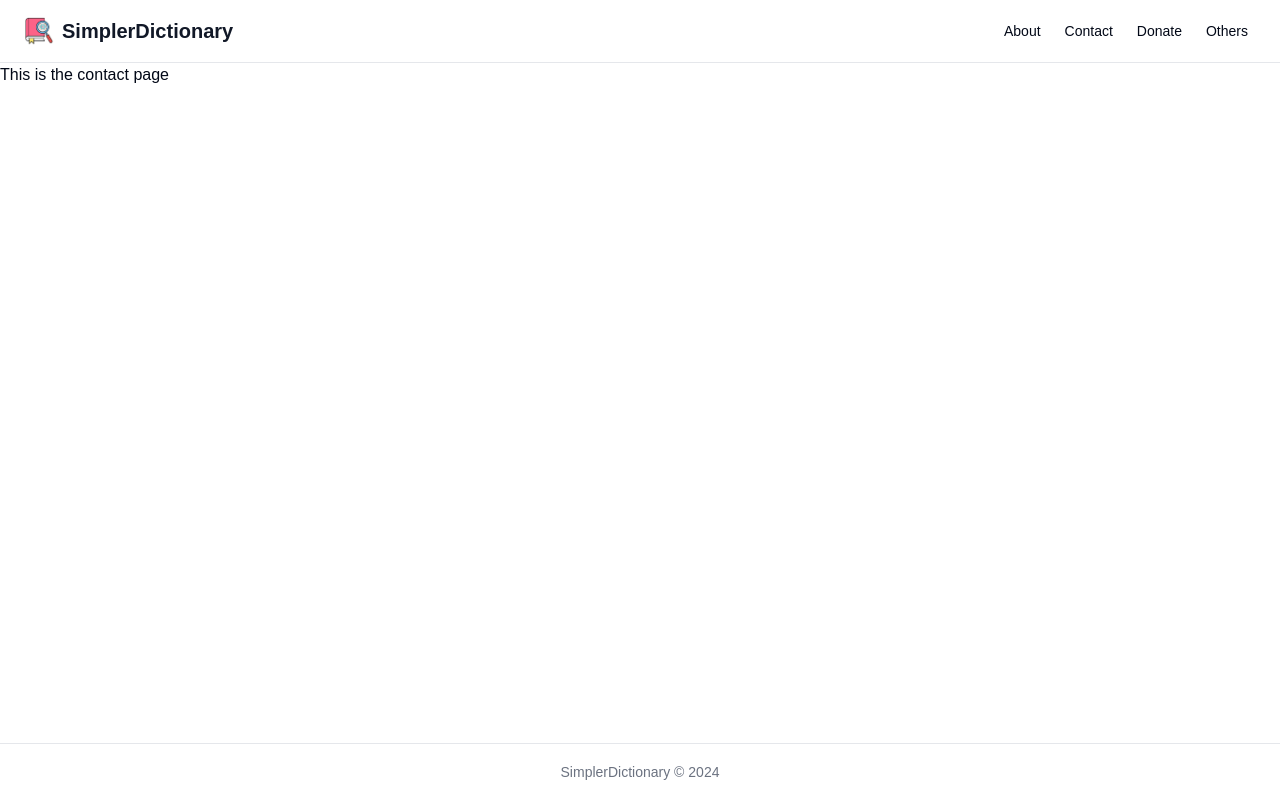
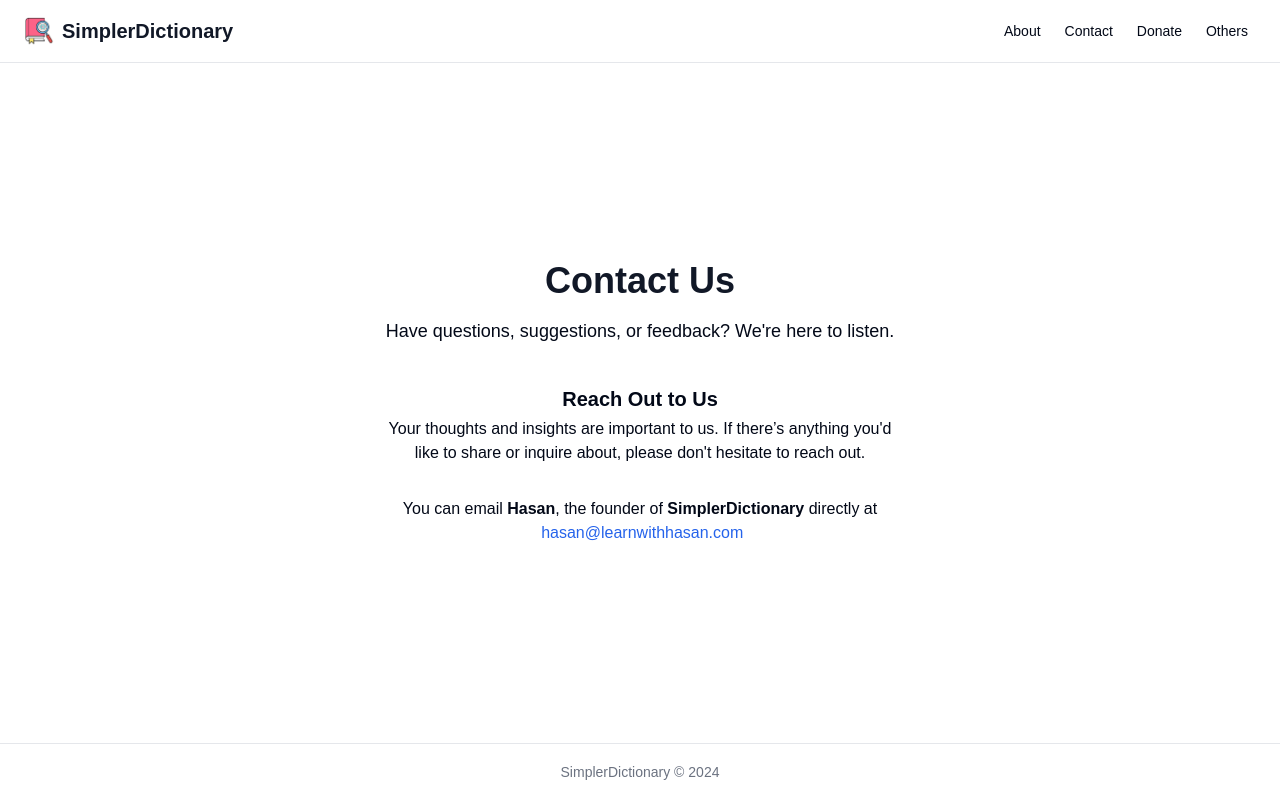
Before and after one commit to hassancs91/SimplerDictionary, a Next.js app: page /contact in a window 1280 px wide. Built offline with nearby package versions, Linux system fonts and the light colour scheme; a web font is replaced by a local one.

Commit message:
feat(core): Add contact page

```diff
--- a/src/app/about/page.tsx
+++ b/src/app/about/page.tsx
@@ -2,9 +2,10 @@ export default function Page() {
 	return (
 		<div className='mx-64 flex h-full flex-col items-center py-14'>
 			<h1 className='mb-4 text-3xl font-semibold text-gray-900 dark:text-slate-200 md:text-4xl'>
-				AI-Enhanced, User-Friendly Dictionary
+				About
 			</h1>
 
+			<h2 className='mt-8 text-2xl font-semibold'>A Community Project, User-Friendly Dictionary</h2>
 			<p className='max-w-lg text-center'>
 				SimplerDictionary, powered by AI, uses SimplerLLM and GPT-4 for
 				clear, easy-to-understand word definitions. It also includes
@@ -13,14 +14,14 @@ export default function Page() {
 			</p>
 
 			<h2 className='mt-14 text-2xl font-semibold'>A Community Project</h2>
-			<p className='max-w-lg text-center'>
+			<p className='max-w-xl text-center'>
 				This dictionary is not just a tool, but a community project.
 				It's open-source, so anyone can add, change, or explore new
 				ideas. It's a creative space for all.
 			</p>
 			<ul className='mt-4 list-inside list-disc space-y-2'>
 				<p className='text-lg font-[500]'>Built with care:</p>
-				<li className='max-w-md'>
+				<li className='max-w-xl'>
 					Our strong backend uses Python FastAPI. Check out our
 					backend on GitHub: SimplerDictionary-API URL
 				</li>
@@ -32,7 +33,7 @@ export default function Page() {
 			</ul>
 
 			<h2 className='mt-14 text-2xl font-semibold'>Rich Data Resource</h2>
-			<p className='max-w-lg text-center'>
+			<p className='max-w-xl text-center'>
 				We offer our full dataset for anyone interested, from
 				researchers to developers. It's a valuable resource for many
 				uses. Download it here: [Link to Dataset].
--- a/src/app/contact/page.tsx
+++ b/src/app/contact/page.tsx
@@ -1,7 +1,30 @@
 export default function Page() {
 	return (
-		<div>
-			<p>This is the contact page</p>
+		<div className='mx-64 flex h-full flex-col items-center justify-center py-14'>
+			<h1 className='mb-4 flex items-center gap-2 text-3xl font-semibold text-gray-900 dark:text-slate-200 md:text-4xl'>
+				Contact Us
+			</h1>
+			<h2 className='text-lg'>
+				Have questions, suggestions, or feedback? We're here to listen.
+			</h2>
+			<h2 className='mt-10 text-xl font-semibold'>Reach Out to Us</h2>
+			<p className='mt-1 max-w-lg text-center'>
+				Your thoughts and insights are important to us. If there’s
+				anything you'd like to share or inquire about, please don't
+				hesitate to reach out.
+			</p>
+
+			<p className='mt-8 max-w-lg text-center'>
+				You can email <b>Hasan</b>, the founder of&nbsp;
+				<b>SimplerDictionary</b> directly at &nbsp;
+				<a
+					target='_blank'
+					href='mailto:hasan@learnwithhasan.com'
+					className='text-blue-600 hover:text-blue-500'
+				>
+					hasan@learnwithhasan.com
+				</a>
+			</p>
 		</div>
 	)
 }
```
